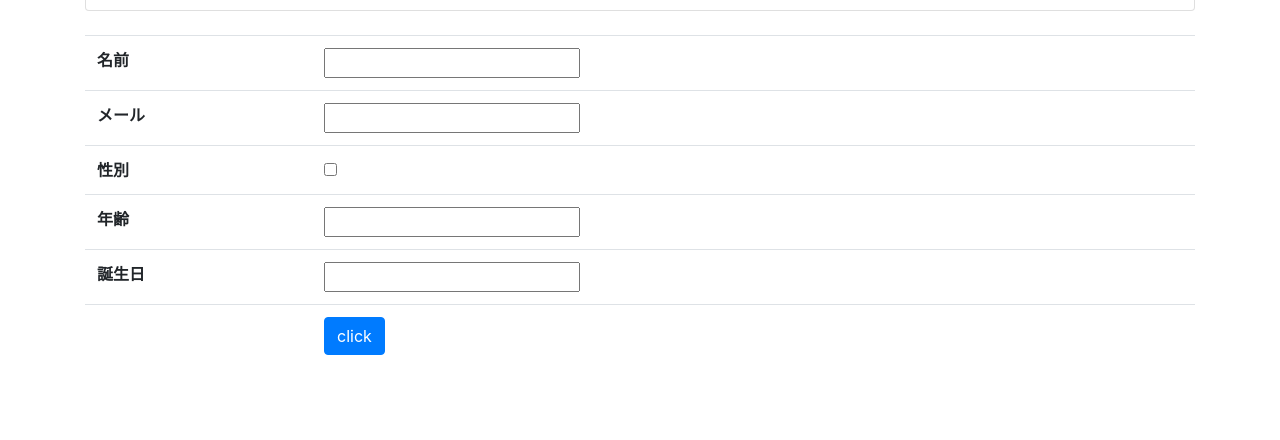
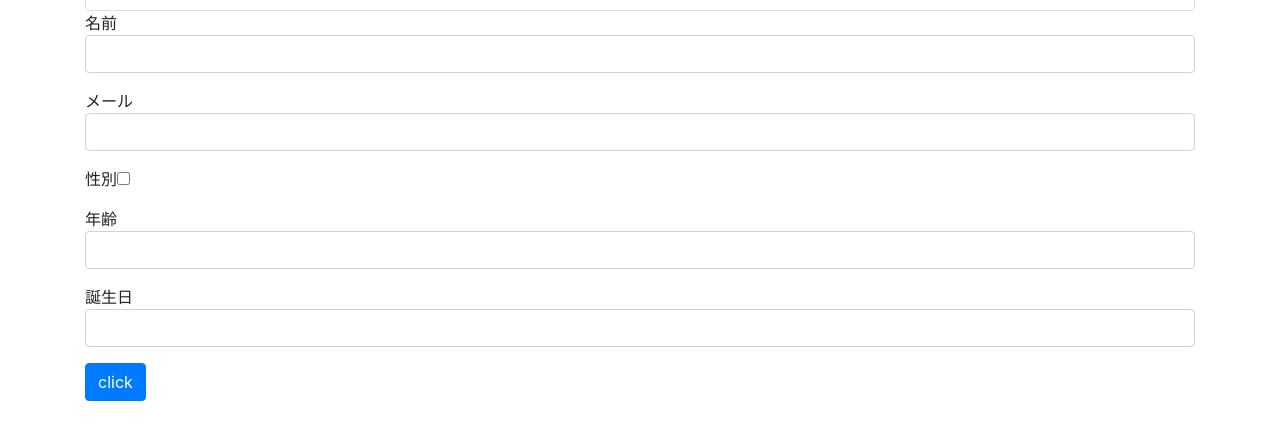
Before and after one commit to sumioK/Django_app, a Django app: page /hello/check in a window 1280 px wide. Shown: the part 291-731 px from the top of the page. Run offline with Django 4.2, Linux system fonts and the light colour scheme; some libraries are stand-ins or nearby versions.

Commit message:
model class

```diff
--- a/hello/forms.py
+++ b/hello/forms.py
@@ -12,6 +12,12 @@ class FriendForm(forms.ModelForm):
   class Meta:
     model = Friend
     fields = ['name', 'mail', 'gender', 'age', 'birthday']
+    widgets = {
+      'name': forms.TextInput(attrs={'class':'form-control'}),
+      'mail': forms.EmailInput(attrs={'class':'form-control'}),
+      'age': forms.NumberInput(attrs={'class':'form-control'}),
+      'birthday': forms.DateInput(attrs={'class':'form-control'}),
+    }
 
 class FindForm(forms.Form):
   find = forms.CharField(label='Find', required=False, widget=forms.TextInput(attrs={'class':'form-control'}))
--- a/hello/templates/hello/check.html
+++ b/hello/templates/hello/check.html
@@ -19,14 +19,14 @@
   <table class="table mt-4">
     <form action="{% url 'check' %}" method="post">
       {% csrf_token %}
-      <tr><th>名前</th><td>{{ form.name }}</td></tr>
-      <tr><th>メール</th><td>{{ form.mail }}</td></tr>
-      <tr><th>性別</th><td>{{ form.gender }}</td></tr>
-      <tr><th>年齢</th><td>{{ form.age }}</td></tr>
-      <tr><th>誕生日</th><td>{{ form.birthday }}</td></tr>
-      <tr><td></td><td>
+      <div class="form-group">名前{{ form.name }}</div>
+      <div class="form-group">メール{{ form.mail }}</div>
+      <div class="form-group">性別{{ form.gender }}</div>
+      <div class="form-group">年齢{{ form.age }}</div>
+      <div class="form-group">誕生日{{ form.birthday }}</div>
+      <dev class="form-group">
         <input type="submit" value="click" class="btn btn-primary">
-      </td></tr>
+      </dev>
     </form>
   </table>
 </body>
```
